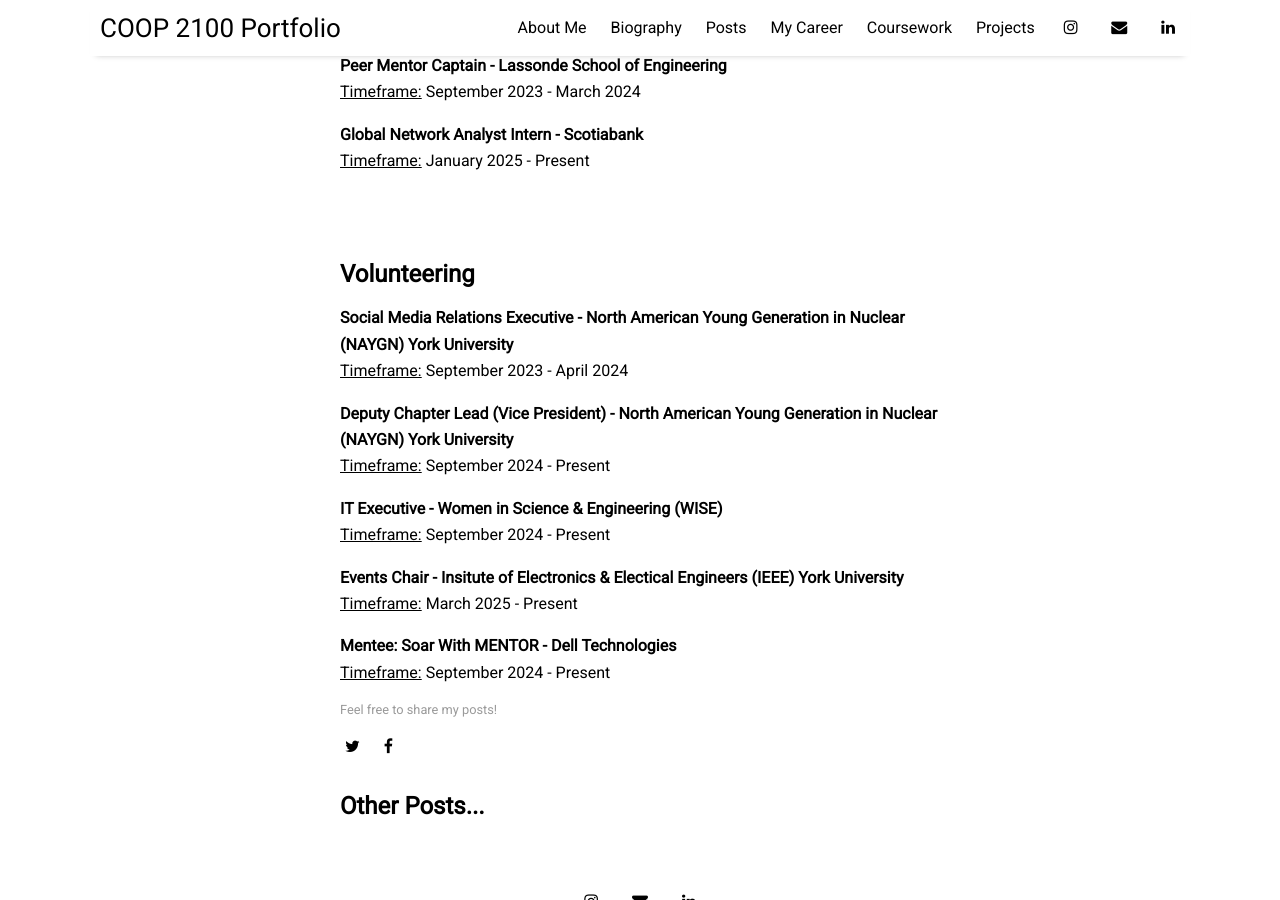
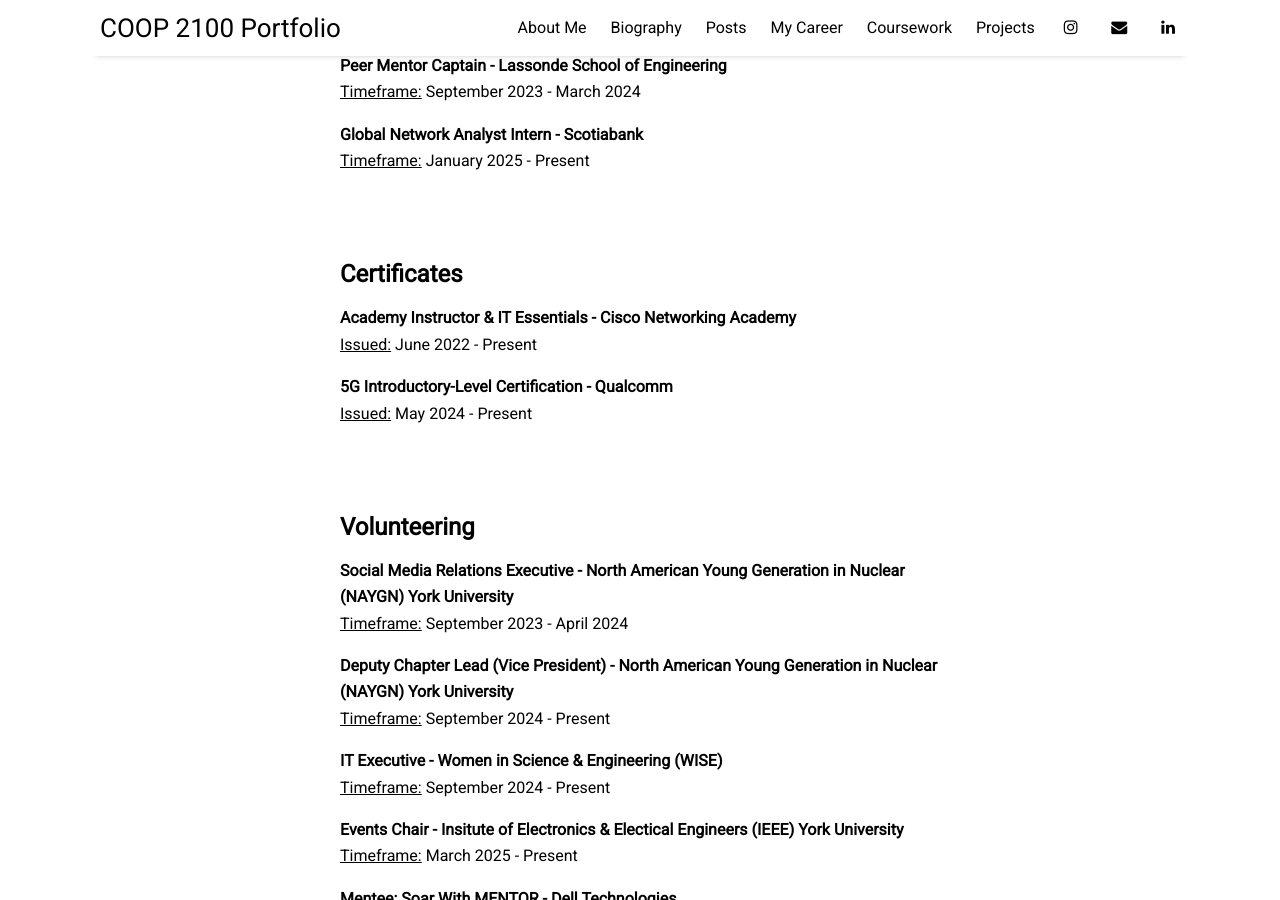
Before and after one commit to wojakshizlet/wojakshizlet.github.io, a Jekyll site: the page built from _posts/2025-03-19-education-and-work.md, in a window 1280 px wide and 900 px high, scrolled down 965 px. Built offline with Jekyll 4.4.1, drawn with Linux system fonts in a browser that asks for light colours; nearby versions of some CDN libraries.

Commit message:
Update 2025-03-19-education-and-work.md

```diff
--- a/_posts/2025-03-19-education-and-work.md
+++ b/_posts/2025-03-19-education-and-work.md
@@ -36,6 +36,16 @@ image: education.jpg
 <br/>
 <br/>
 
+## Certificates
+**Academy Instructor & IT Essentials - Cisco Networking Academy**
+<br/><ins>Issued:</ins> June 2022 - Present<br/>
+
+**5G Introductory-Level Certification - Qualcomm**
+<br/><ins>Issued:</ins> May 2024 - Present<br/>
+
+<br/>
+<br/>
+
 ## Volunteering
 **Social Media Relations Executive - North American Young Generation in Nuclear (NAYGN) York University**
 <br/><ins>Timeframe:</ins> September 2023 - April 2024<br/>
```
